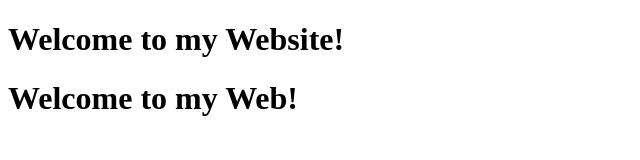
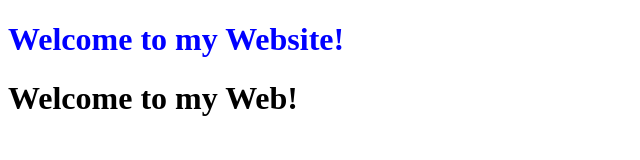
Before and after one commit to williamP837/williamPratama, a plain HTML site: page index.html in a window 1280 px wide. Shown: the whole page, without its empty margins (0-640 px from the left). Drawn offline with Linux system fonts and the light colour scheme.

Commit message:
New Update

```diff
--- a/index.html
+++ b/index.html
@@ -5,7 +5,7 @@
     <meta name="viewport" content="width=device-width, initial-scale=1.0">
     <title>Document</title>
 
-    <link rel="sytlesheet" href="style.css">
+    <link rel="stylesheet" href="style.css">
 </head>
 <body>
     <h1 class="paragraph"> Welcome to my Website! </h1>
```
